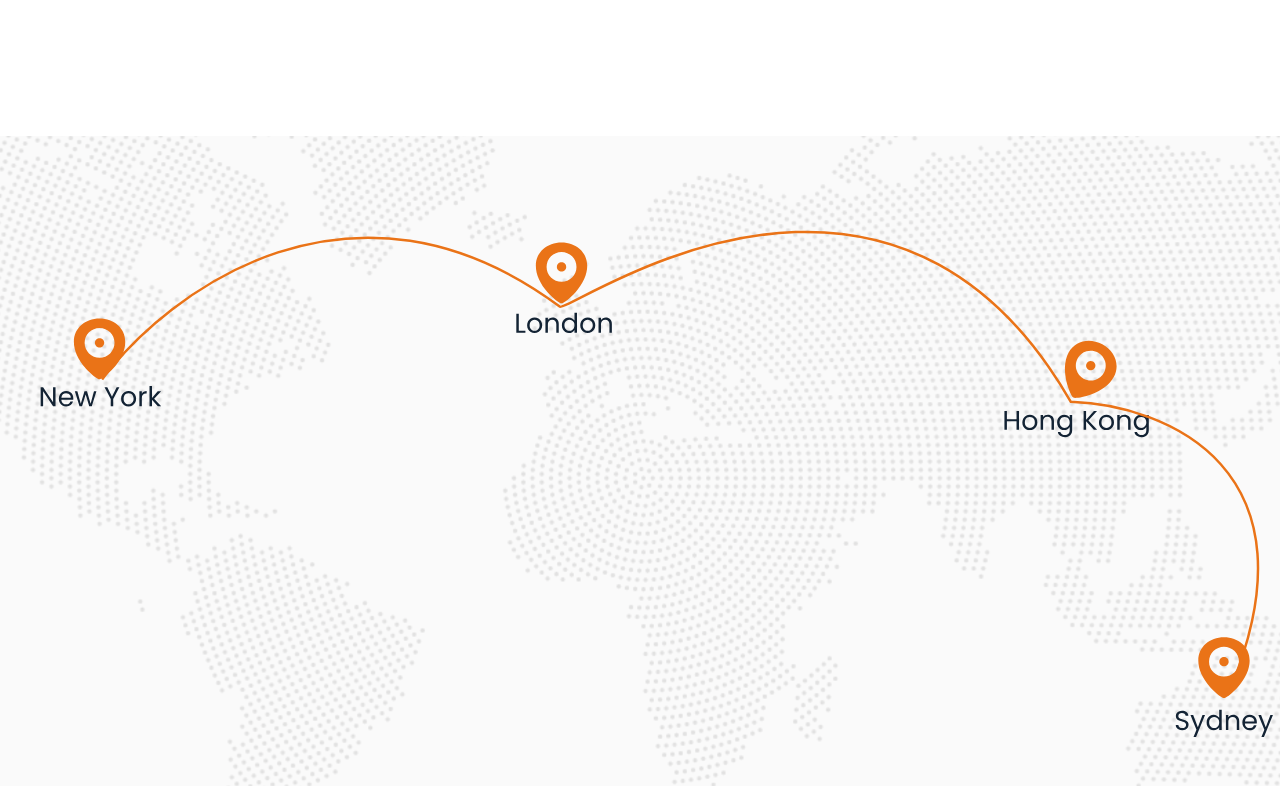
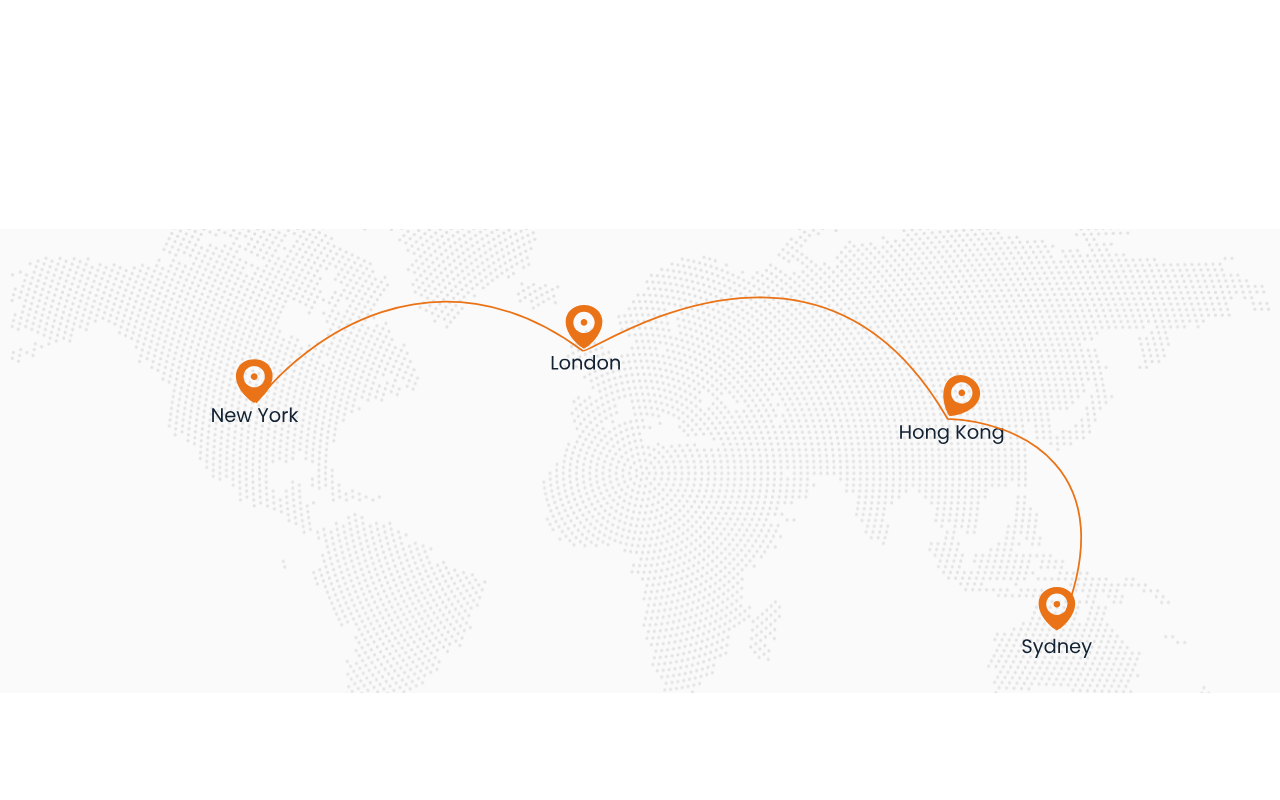
Before and after one commit to nanakwame667/clg-website, a React (Vite) app: page / in a window 1280 px wide. Shown: the part 1920-2720 px from the top of the page. Built offline with nearby package versions, Linux system fonts and the light colour scheme.

Commit message:
fixed the map sizing

```diff
--- a/src/Pages/About.tsx
+++ b/src/Pages/About.tsx
@@ -76,10 +76,11 @@ const About = () => {
         <div className="bg-primary-500 w-[100px] h-[2px] mt-2"></div>
       </div>
       <Highlights />
-      <div
-        className="locations w-full h-[650px] bg-cover bg-no-repeat bg-center my-10 2xl:h-[800px]"
-        style={{ backgroundImage: `url(${Locations})` }}
-      ></div>
+      <img
+        className=" w-full h-full lg:h-[650px] bg-cover bg-no-repeat bg-center lg:bg-cover lg:bg-no-repeat lg:bg-center my-10 2xl:h-[1000px] 3xl:h-[1200px] sm:h-[300px] sm:bg-contain"
+        src={Locations}
+        alt="location"
+      ></img>
       {/* <p className="location-text text-center text-black font-normal text-2xl pt-6">
         Our global presence spans across multiple locations, ensuring we are
         well-
--- a/src/Pages/Home.tsx
+++ b/src/Pages/Home.tsx
@@ -49,10 +49,11 @@ const Home = () => {
         </p>
       </div>
       <ServiceComponent />
-      <div
-        className="locations w-full h-[650px] bg-cover bg-no-repeat bg-center my-10 2xl:h-[800px]"
-        style={{ backgroundImage: `url(${Locations})` }}
-      ></div>
+      <img
+        className=" w-full h-full lg:h-[650px] bg-cover bg-no-repeat bg-center lg:bg-cover lg:bg-no-repeat lg:bg-center my-10 2xl:h-[1000px] 3xl:h-[1200px] sm:h-[300px] sm:bg-contain"
+        src={Locations}
+        alt="location"
+      ></img>
       <FooterImage backgroundImage={Banner} />
     </div>
   );
--- a/tailwind.config.js
+++ b/tailwind.config.js
@@ -3,6 +3,10 @@ export default {
   content: ["./index.html", "./src/**/*.{js,ts,jsx,tsx}"],
   theme: {
     extend: {
+      screens: {
+        sm: "576px",
+        "3xl": "1600px",
+      },
       fontFamily: {
         poppins: ["Poppins"],
       },
```
